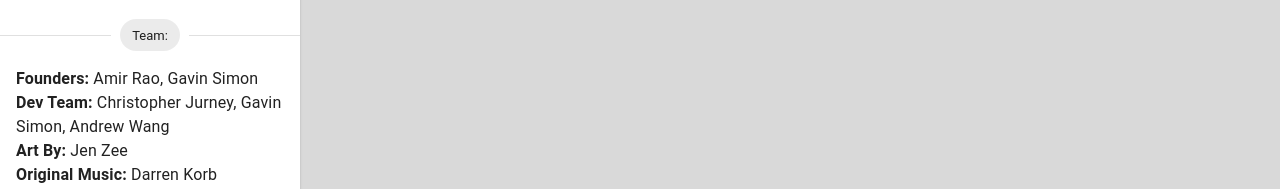
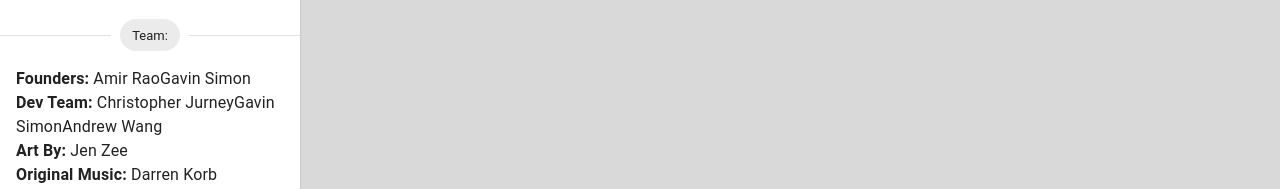
Before and after one commit to Themwhiskers/indiedb, a React (Vite) app in the folder indie-db/: page / in a window 1280 px wide. Shown: the part 269-458 px from the top of the page. Built offline with nearby package versions, Linux system fonts and the light colour scheme.

Commit message:
follow along fixes 1

```diff
--- a/indie-db/src/App.jsx
+++ b/indie-db/src/App.jsx
@@ -1,4 +1,3 @@
-import MyCard from './cards/components/card/Card'
 import Main from './layout/Main/Main'
 
 const App = () => {
--- a/indie-db/src/cards/components/card/Card.jsx
+++ b/indie-db/src/cards/components/card/Card.jsx
@@ -6,14 +6,15 @@ import CardTeam from './components/CardTeam';
 import { Chip, Divider } from '@mui/material';
 import CardGames from './components/CardGames';
 import CardShops from './components/CardShops';
+import { cardData } from '../../../../utils/initData/initData';
 
 const MyCard = () => {
     return (
     <Card sx={{width: 300}}>
-        <CardDisplay/>
-        <CardTitle/>
+        <CardDisplay image={cardData.image}/>
+        <CardTitle name={cardData.name} location={cardData.location}/>
         <Divider><Chip label='Team:'/></Divider>
-        <CardTeam/>
+        <CardTeam team={ cardData.team}/>
         <Divider><Chip label='Titles:'/></Divider>
         <CardGames/>
         <Divider><Chip label='Shop Front:'/></Divider>
--- a/indie-db/src/cards/components/card/components/CardDisplay.jsx
+++ b/indie-db/src/cards/components/card/components/CardDisplay.jsx
@@ -1,8 +1,11 @@
 import CardMedia from "@mui/material/CardMedia";
 
-const CardDisplay = () => {
+const CardDisplay = ({ image }) => {
+
+    const { url, alt } = image;
+
     return (
-    <CardMedia component="img" height="200" src='https://www.rengenmarketing.com/wp-content/uploads/2021/02/supergiantgames.jpg'/>
+    <CardMedia component="img" height="200" image={url} alt={alt}/>
     );
 };
 
--- a/indie-db/src/cards/components/card/components/CardTeam.jsx
+++ b/indie-db/src/cards/components/card/components/CardTeam.jsx
@@ -1,12 +1,15 @@
 import { CardContent, Typography } from "@mui/material";
 
-const CardTeam = () => {
+const CardTeam = ({ team }) => {
+
+    const { founders, devTeam, artTeam, composer } = team;
+
     return (
     <CardContent>
-        <Typography><strong>Founders:</strong> Amir Rao, Gavin Simon</Typography>
-        <Typography><strong>Dev Team:</strong> Christopher Jurney, Gavin Simon, Andrew Wang</Typography>
-        <Typography><strong>Art By:</strong> Jen Zee</Typography>
-        <Typography><strong>Original Music:</strong> Darren Korb</Typography>
+        <Typography><strong>Founders:</strong> { founders }</Typography>
+        <Typography><strong>Dev Team:</strong> { devTeam }</Typography>
+        <Typography><strong>Art By:</strong> { artTeam }</Typography>
+        <Typography><strong>Original Music:</strong> { composer }</Typography>
     </CardContent>
     );
 };
--- a/indie-db/src/cards/components/card/components/CardTitle.jsx
+++ b/indie-db/src/cards/components/card/components/CardTitle.jsx
@@ -1,9 +1,10 @@
 import { Box, CardHeader } from '@mui/material';
 
-const CardTitle = () => {
+const CardTitle = ({ name, location }) => {
+
     return (
         <Box>
-            <CardHeader title='Super Giant Games' subheader='San Francisco, California'/>
+            <CardHeader title={ name } subheader={ location }/>
         </Box>
     );
 };
--- /dev/null
+++ b/indie-db/utils/initData/initData.js
@@ -0,0 +1,63 @@
+export const cardData =
+    {
+        name: 'Super Giant Games',
+        location: 'San Francisco, California',
+        _id: '',
+        image: {
+            url: 'https://www.rengenmarketing.com/wp-content/uploads/2021/02/supergiantgames.jpg',
+            alt: 'Super Giant Games',
+            _id: ''
+            },
+        team:{
+            founders: ['Amir Rao', 'Gavin Simon'],
+            devTeam: ['Christopher Jurney', 'Gavin Simon', 'Andrew Wang'],
+            artTeam: ['Jen Zee'],
+            composer: ['Darren Korb'],
+        },
+        titles:
+        [
+            {
+                _id: '',
+                titleName: 'Bastion',
+                boxArt: '',
+                trailer: '',
+                titleDescription: '',
+                releaseDate: '2011',
+                platforms: {}
+            },
+            {
+                _id: '',
+                titleName: 'Transistor',
+                boxArt: '',
+                trailer: '',
+                titleDescription: '',
+                releaseDate: '2014',
+                platforms: {}
+            },
+            {
+                _id: '',
+                titleName: 'Pyre',
+                boxArt: '',
+                trailer: '',
+                titleDescription: '',
+                releaseDate: '2017',
+                platforms: {}
+            },
+            {
+                _id: '',
+                titleName: 'Hades',
+                boxArt: '',
+                trailer: '',
+                titleDescription: '',
+                releaseDate: '2020',
+                platforms: {}
+            }
+        ],
+        connect: {
+            steam: 'https://store.steampowered.com/developer/supergiantgames',
+            gog: 'https://www.gog.com/en/games?developers=supergiant-games',
+            site: 'https://www.supergiantgames.com/',
+        },
+        twitter: ''
+    }
+;
```
Also changed, not shown: indie-db/src/cards/components/card/pages/Cards.jsx (+7 -28 lines), package.json (deleted, +0 -7 lines), indie-db/src/pages/Games.jsx (deleted), indie-db/src/pages/Home.jsx (deleted), 1 other file (tests, documents, lock files or other folders).
